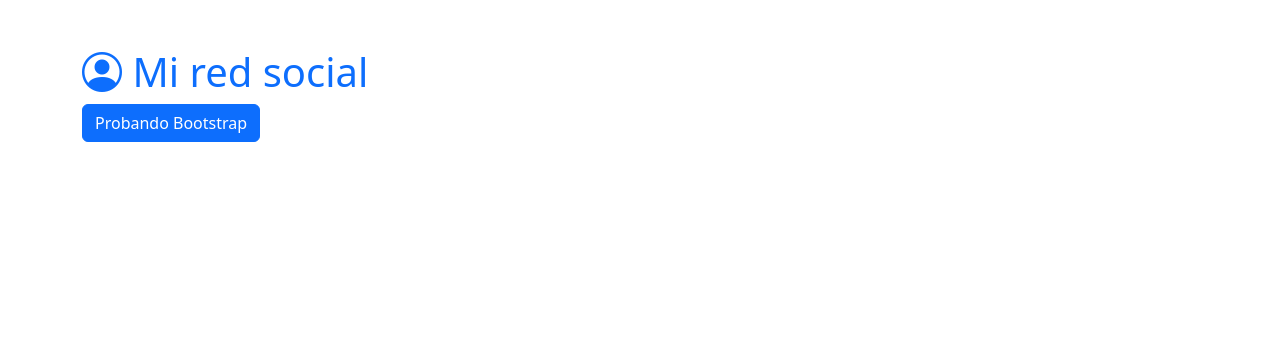
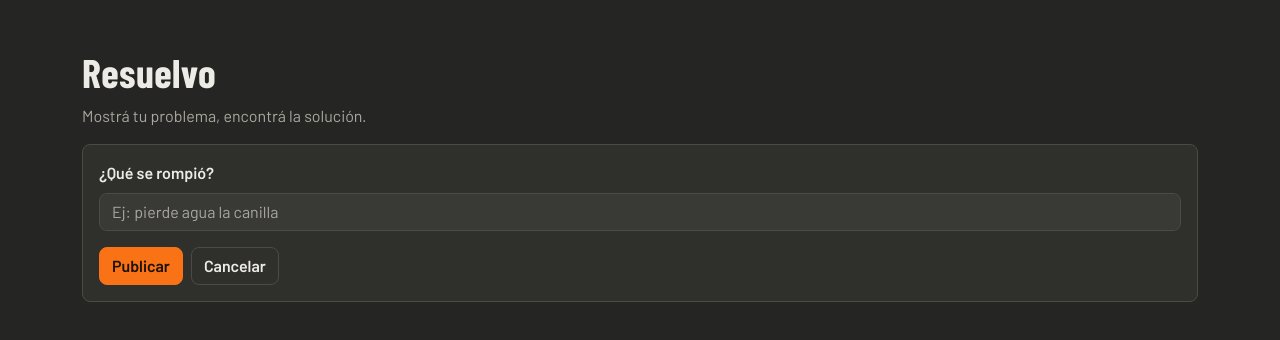
Before and after one commit to juli9894/TP2-RED-SOCIAL-Ortiz-Julian, an Angular app in the folder red-social-front/: page / in a window 1280 px wide. Shown: the top 340 px of the page. Built offline with nearby package versions, Linux system fonts and the light colour scheme.

Commit message:
feat(front): sistema de diseño base de Resuelvo en tema oscuro

```diff
--- a/red-social-front/src/app/app.html
+++ b/red-social-front/src/app/app.html
@@ -1,8 +1,15 @@
-<div class="container py-5">
-  <h1 class="text-primary">
-    <i class="bi bi-person-circle"></i> Mi red social
-  </h1>
-  <button class="btn btn-primary">Probando Bootstrap</button>
-</div>
+<main class="container py-5">
+    <h1>Resuelvo</h1>
+    <p class="text-body-secondary">Mostrá tu problema, encontrá la solución.</p>
+
+    <div class="card">
+        <div class="card-body">
+            <label class="form-label" for="demo">¿Qué se rompió?</label>
+            <input id="demo" class="form-control mb-3" placeholder="Ej: pierde agua la canilla">
+            <button class="btn btn-accion">Publicar</button>
+            <button class="btn btn-secundario ms-2">Cancelar</button>
+        </div>
+    </div>
+</main>
 
 <router-outlet />
--- a/red-social-front/src/index.html
+++ b/red-social-front/src/index.html
@@ -1,13 +1,16 @@
 <!doctype html>
-<html lang="en">
+<html lang="es" data-bs-theme="dark">
 <head>
-  <meta charset="utf-8">
-  <title>RedSocialFront</title>
-  <base href="/">
-  <meta name="viewport" content="width=device-width, initial-scale=1">
-  <link rel="icon" type="image/x-icon" href="favicon.ico">
+    <meta charset="utf-8">
+    <title>Resuelvo</title>
+    <base href="/">
+    <meta name="viewport" content="width=device-width, initial-scale=1">
+    <link rel="icon" type="image/x-icon" href="favicon.ico">
+    <link rel="preconnect" href="https://fonts.googleapis.com">
+    <link rel="preconnect" href="https://fonts.gstatic.com" crossorigin>
+    <link href="https://fonts.googleapis.com/css2?family=Barlow+Condensed:wght@600;700&family=Barlow:wght@400;500;600&display=swap" rel="stylesheet">
 </head>
 <body>
-  <app-root></app-root>
+    <app-root></app-root>
 </body>
 </html>
--- a/red-social-front/src/styles.css
+++ b/red-social-front/src/styles.css
@@ -1,2 +1,106 @@
 @import "bootstrap/dist/css/bootstrap.min.css";
 @import "bootstrap-icons/font/bootstrap-icons.css";
+
+/* ---------- Paleta y medidas de Resuelvo ---------- */
+:root {
+    --rs-fondo: #252523;
+    --rs-superficie: #2f2f2c;
+    --rs-superficie-alta: #393936;
+    --rs-borde: #4a4a46;
+    --rs-texto: #ecebe6;
+    --rs-texto-suave: #a9a79f;
+    --rs-accion: #f97316;
+    --rs-accion-clara: #fb923c;
+    --rs-accion-oscura: #ea580c;
+    --rs-radio: 0.5rem;
+
+    /* Le decimos a Bootstrap que use nuestra paleta */
+    --bs-body-bg: var(--rs-fondo);
+    --bs-body-color: var(--rs-texto);
+    --bs-body-font-family: "Barlow", system-ui, sans-serif;
+    --bs-heading-color: var(--rs-texto);
+    --bs-emphasis-color: #ffffff;
+    --bs-secondary-color: var(--rs-texto-suave);
+    --bs-secondary-bg: var(--rs-superficie-alta);
+    --bs-tertiary-bg: var(--rs-superficie);
+    --bs-border-color: var(--rs-borde);
+}
+
+/* ---------- Texto ---------- */
+h1, h2, h3, h4, h5, h6, .navbar-brand {
+    font-family: "Barlow Condensed", "Barlow", sans-serif;
+    font-weight: 700;
+    letter-spacing: 0.01em;
+}
+
+a {
+    color: var(--rs-accion);
+}
+
+a:hover {
+    color: var(--rs-accion-clara);
+}
+
+/* ---------- Botones ---------- */
+.btn {
+    --bs-btn-border-radius: var(--rs-radio);
+    font-weight: 600;
+}
+
+/* Botón principal: la acción más importante de cada pantalla */
+.btn-accion {
+    --bs-btn-color: #1a1208;
+    --bs-btn-bg: var(--rs-accion);
+    --bs-btn-border-color: var(--rs-accion);
+    --bs-btn-hover-color: #1a1208;
+    --bs-btn-hover-bg: var(--rs-accion-clara);
+    --bs-btn-hover-border-color: var(--rs-accion-clara);
+    --bs-btn-active-color: #1a1208;
+    --bs-btn-active-bg: var(--rs-accion-oscura);
+    --bs-btn-active-border-color: var(--rs-accion-oscura);
+    --bs-btn-disabled-color: #1a1208;
+    --bs-btn-disabled-bg: var(--rs-accion);
+    --bs-btn-disabled-border-color: var(--rs-accion);
+    --bs-btn-focus-shadow-rgb: 249, 115, 22;
+}
+
+/* Botón secundario: cancelar, volver, acciones de menor peso */
+.btn-secundario {
+    --bs-btn-color: var(--rs-texto);
+    --bs-btn-bg: transparent;
+    --bs-btn-border-color: var(--rs-borde);
+    --bs-btn-hover-color: var(--rs-texto);
+    --bs-btn-hover-bg: var(--rs-superficie-alta);
+    --bs-btn-hover-border-color: var(--rs-texto-suave);
+    --bs-btn-active-color: var(--rs-texto);
+    --bs-btn-active-bg: var(--rs-superficie-alta);
+    --bs-btn-active-border-color: var(--rs-texto-suave);
+    --bs-btn-focus-shadow-rgb: 169, 167, 159;
+}
+
+/* ---------- Formularios ---------- */
+.form-label {
+    font-weight: 600;
+}
+
+.form-control,
+.form-select {
+    background-color: var(--rs-superficie-alta);
+    border-color: var(--rs-borde);
+    border-radius: var(--rs-radio);
+}
+
+.form-control:focus,
+.form-select:focus {
+    background-color: var(--rs-superficie-alta);
+    border-color: var(--rs-accion);
+    box-shadow: 0 0 0 0.25rem rgba(249, 115, 22, 0.25);
+}
+
+/* ---------- Tarjetas ---------- */
+.card {
+    --bs-card-bg: var(--rs-superficie);
+    --bs-card-border-color: var(--rs-borde);
+    --bs-card-border-radius: var(--rs-radio);
+    --bs-card-inner-border-radius: calc(var(--rs-radio) - 1px);
+}
```
Also changed, not shown: 2 other files (tests, documents, lock files or other folders).
